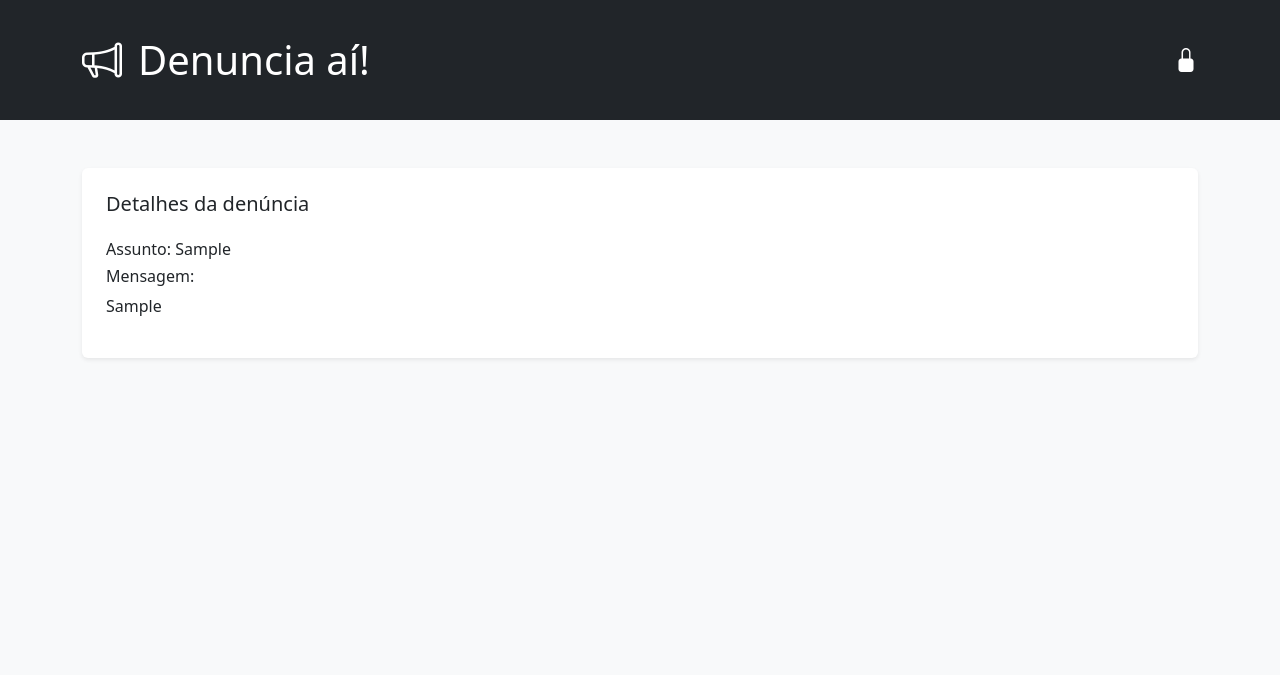
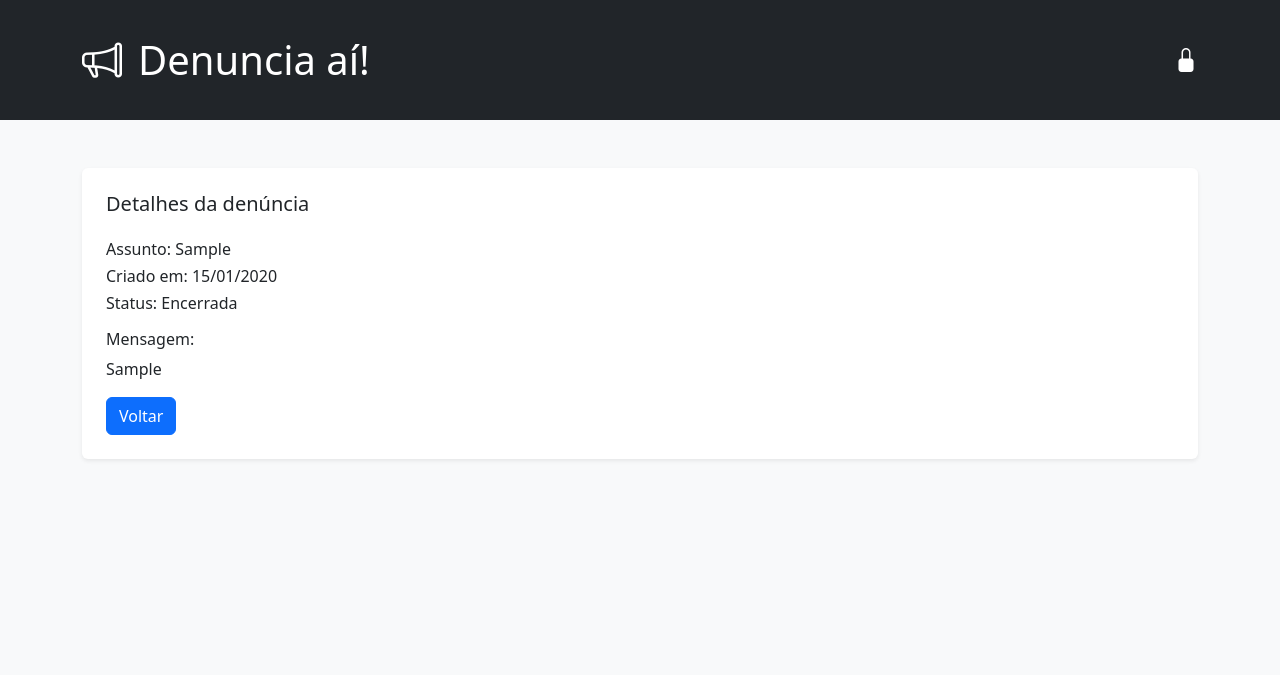
Before and after one commit to thiago-garcia/denuncia-ai, a Django app: template denunciaai/denuncias/templates/denuncias/consulta_denuncia.html in a window 1280 px wide. Shown: the top 675 px of the page. Run offline with Django 5.2, Linux system fonts and the light colour scheme; the template is opened without the code that fills it: values that come from a table or form of the project are taken from there, others are empty; tables that the repository leaves empty hold one stand-in row (values such as "Sample post").

Commit message:
Ajustado a consulta para buscar do banco e ajustados testes

```diff
--- a/denunciaai/base/templates/base/home.html
+++ b/denunciaai/base/templates/base/home.html
@@ -20,7 +20,7 @@
         <h2 class="h5 mb-4">Consultar denúncia</h2>
         <form action="{% url 'denuncias:consulta' %}" method="post" class="d-flex gap-2 flex-column flex-sm-row">
             {% csrf_token %}
-            <input type="text" name="chave_acesso" class="form-control" placeholder="Digite o código da denúncia">
+            <input type="text" name="chave_acesso" class="form-control" placeholder="Digite a chave de acesso da denúncia" required>
             <button type="submit" class="btn btn-primary">Consultar</button>
         </form>
     </section>
--- a/denunciaai/denuncias/templates/denuncias/consulta_denuncia.html
+++ b/denunciaai/denuncias/templates/denuncias/consulta_denuncia.html
@@ -7,13 +7,16 @@
         {% if denuncia %}
             <h2 class="h5 mb-4">Detalhes da denúncia</h2>
             <h6>Assunto: {{ denuncia.assunto }}</h6>
-            <h6>Mensagem:</h6>
-            <p class="text-start">
+            <h6 class="fw-normal">Criado em: {{ denuncia.criada_em|date:'d/m/Y' }}</h6>
+            <h6 class="fw-normal">Status: {{ denuncia.encerrada|yesno:'Encerrada,Aberta' }}</h6>
+            <h6 class="mt-3">Mensagem:</h6>
+            <p>
                 {{ denuncia.mensagem }}
             </p>
         {% else %}
             <h2 class="h5 mb-4">Denúncia não encontrada</h2>
         {% endif %}
+        <a href="{% url 'base:home' %}" class="btn btn-primary">Voltar</a>
     </section>
 
 {% endblock %}
```
Also changed, not shown: denunciaai/denuncias/tests/test_consulta_denuncia.py (+37 -20 lines), denunciaai/denuncias/views.py (+6 -4 lines).
